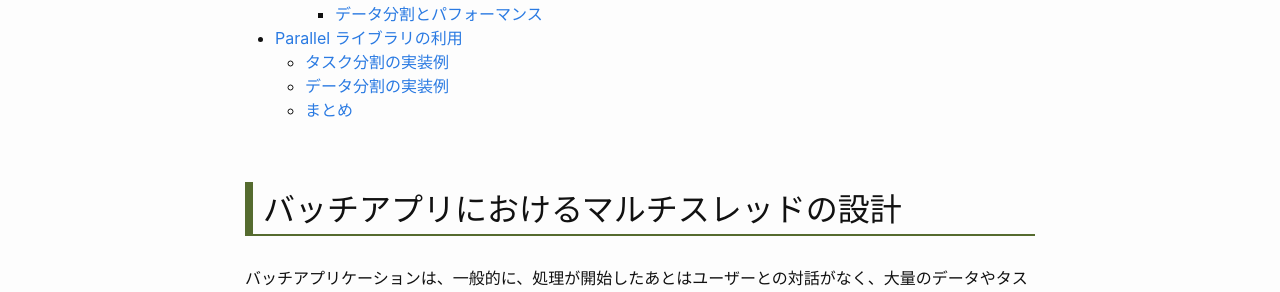
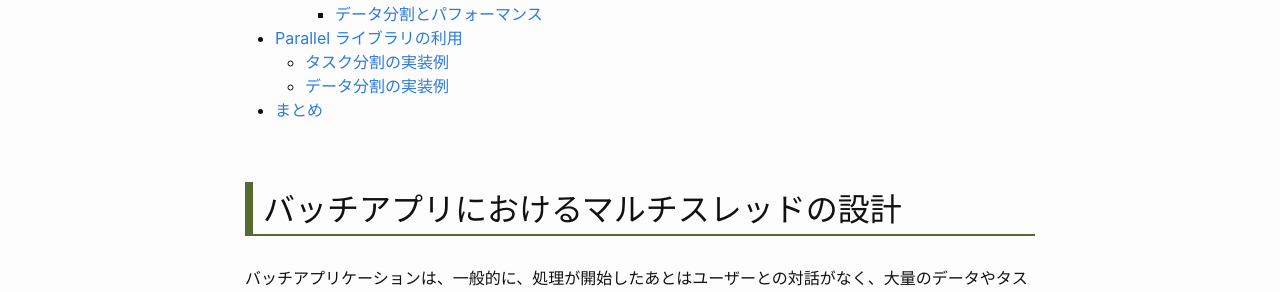
Before and after one commit to koytak-blog/koytak-blog.github.io, a Jekyll site: the page built from articles/multithread-app-arch/batapp.md, in a window 1280 px wide. Shown: the part 769-1061 px from the top of the page. Built offline with Jekyll 4.4.1, drawn with Linux system fonts in a browser that asks for light colours.

```diff
--- a/articles/multithread-app-arch/batapp.md
+++ b/articles/multithread-app-arch/batapp.md
@@ -383,7 +383,7 @@ static void MultiThreadTask3()
 
 なお、C# にはこの他に LINQ を使用した並列化の実装方法がありますが、本記事では割愛します。興味のある方はマイクロソフトのドキュメントを検索、参照ください。
 
-## まとめ
+# まとめ
 
 - タスクには「CPU 主体型」と「I/O 主体型」の二種類の特性(傾向)がある
   - タスク並列化を検討する時は、当該のタスクが「CPU 主体型」の傾向があるのか「I/O 主体型」の傾向があるのか見分ける事が重要<br/>
```
